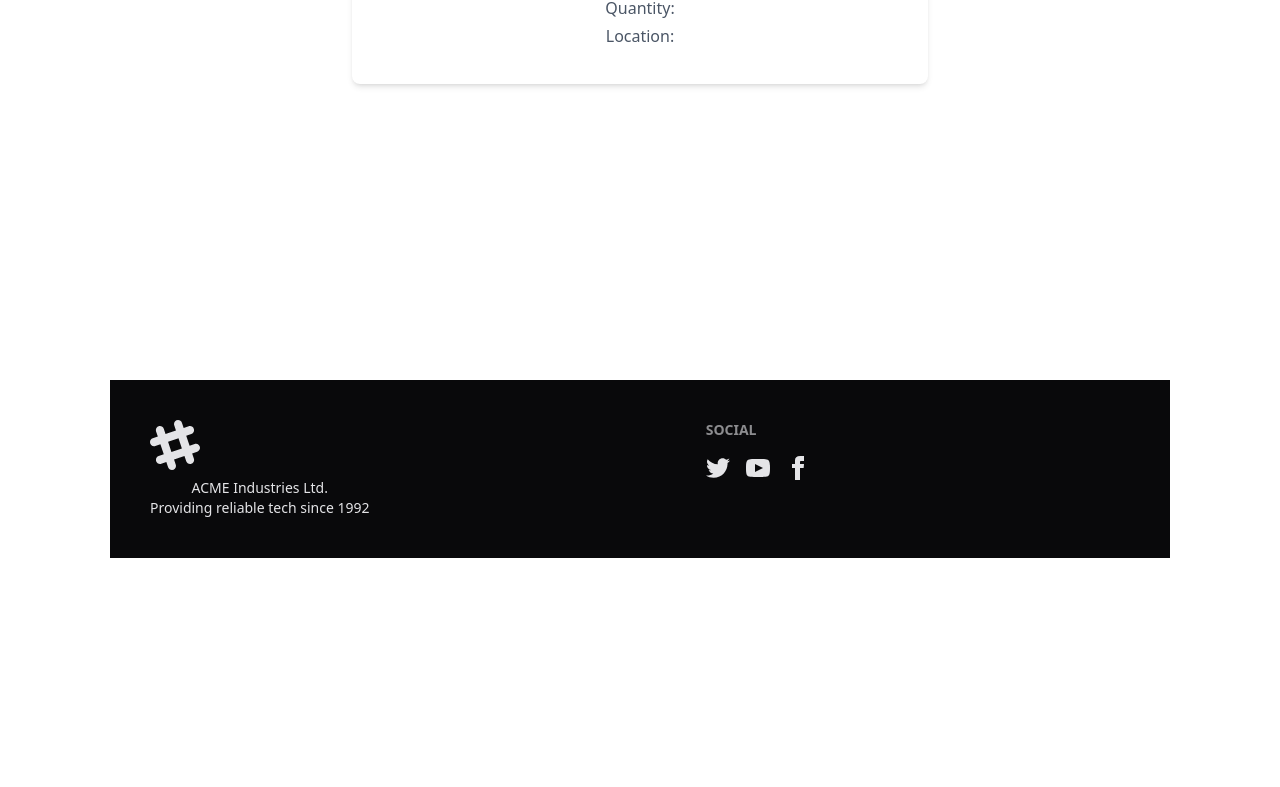
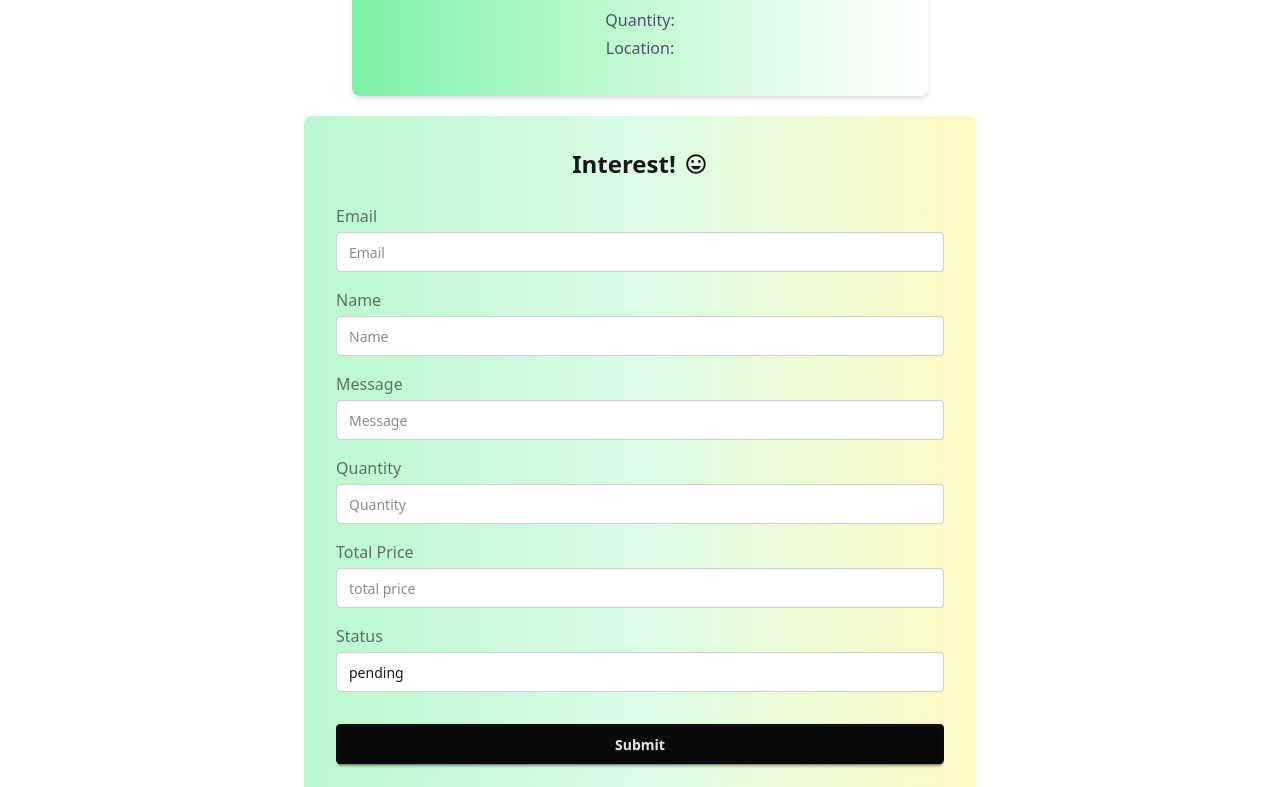
Before and after one commit to mahfozweb/assignment-krishi-client, a React (Vite) app: page /crops/1 in a window 1280 px wide. Shown: the part 552-1339 px from the top of the page. Before the commit the page ends 1142 px from the top, so only its background shows below. Built offline with nearby package versions, Linux system fonts and the light colour scheme; no server answers; sample sign-in values are in the browser's storage.

Commit message:
added details page ternary

```diff
--- a/src/Components/AddCrops.jsx
+++ b/src/Components/AddCrops.jsx
@@ -27,6 +27,7 @@ const AddCrops = () => {
 
   const handleChange = (e) => {
     setFormData({ ...formData, [e.target.name]: e.target.value });
+    e.target.reset();
   };
 
   const handleSubmit = async (e) => {
--- a/src/Components/CardDetails.jsx
+++ b/src/Components/CardDetails.jsx
@@ -1,9 +1,19 @@
-import React, { useEffect, useState } from "react";
-import { useParams } from "react-router";
+import React, { use, useEffect, useState } from "react";
+import { IoMdHappy } from "react-icons/io";
+import { Link, NavLink, useParams } from "react-router";
+import { toast } from "react-toastify";
+import { AuthContext } from "../Provider/AuthProvider";
+import Receive from "./Receive";
 
 const CardDetails = () => {
+  const [error, setError] = useState("");
+  const [owner, setOwner] = useState([]);
+  const { user } = use(AuthContext);
   const [crops, setCrops] = useState({});
+  console.log(crops?.owner?.ownerEmail);
+
   const {
+    _id,
     name,
     image,
     type,
@@ -13,7 +23,7 @@ const CardDetails = () => {
     description,
     location,
   } = crops;
-  console.log(name, image);
+  // console.log(name, image);
   const data = useParams();
   //   console.log(data.id);
   useEffect(() => {
@@ -24,11 +34,36 @@ const CardDetails = () => {
       });
   }, [data.id]);
 
+  const handleSubmit = (e) => {
+    e.preventDefault();
+    const name = e.target.name.value;
+    const email = e.target.email.value;
+    const message = e.target.message.value;
+    const status = e.target.status.value;
+    const quantity = e.target.quantity.value;
+    const newInterest = { cropId: _id, name, email, message, status, quantity };
+    fetch("http://localhost:4000/interest", {
+      method: "POST",
+      headers: {
+        "content-type": "application/json",
+      },
+      body: JSON.stringify(newInterest),
+    })
+      .then((res) => res.json())
+      .then((data) => {
+        console.log("after post", data);
+        if (data.insertedId) {
+          toast.success(" Interest Crop submitted successfully!");
+        }
+      });
+    e.target.reset();
+  };
+
   return (
     <div>
-      <h1>details page</h1>
+      <h1 className="font-bold text-3xl">Crops Details </h1>
       <div>
-        <div className="max-w-xl mx-auto mt-10 p-5 shadow-md rounded-lg bg-white">
+        <div className="max-w-xl mx-auto mt-10 p-5 shadow-md rounded-lg bg-gradient-to-r from-green-300 to-white">
           {/* Image Section */}
           <div className="w-full h-64 overflow-hidden rounded-lg">
             <img
@@ -60,6 +95,101 @@ const CardDetails = () => {
           </div>
         </div>
       </div>
+      {/* form///////////////////// */}
+      <div>
+        {user?.email !== crops?.owner?.ownerEmail ? (
+          <div className="card bg-gradient-to-r from-green-200 via-green-100 to-yellow-100 mx-auto mt-5 w-full max-w-2xl shadow-4xl p-6">
+            <div className="text-center mb-6">
+              <h1 className="text-2xl font-bold flex justify-center items-center gap-2">
+                Interest! <IoMdHappy />
+              </h1>
+            </div>
+
+            <form onSubmit={handleSubmit} className="space-y-4">
+              <div className="flex flex-col">
+                <label className="label mb-1">Email</label>
+                <input
+                  type="email"
+                  name="email"
+                  className="input w-full"
+                  placeholder="Email"
+                />
+              </div>
+
+              <div className="flex flex-col">
+                <label className="label mb-1">Name</label>
+                <input
+                  type="text"
+                  name="name"
+                  className="input w-full"
+                  placeholder="Name"
+                />
+              </div>
+
+              <div className="flex flex-col">
+                <label className="label mb-1">Message</label>
+                <input
+                  type="text"
+                  name="message"
+                  className="input w-full"
+                  placeholder="Message"
+                />
+              </div>
+
+              <div className="flex flex-col">
+                <label className="label mb-1">Quantity</label>
+                <input
+                  type="text"
+                  name="quantity"
+                  className="input w-full"
+                  placeholder="Quantity"
+                />
+              </div>
+              <div className="flex flex-col">
+                <label className="label mb-1">Total Price</label>
+                <input
+                  type="text"
+                  name="price"
+                  className="input w-full"
+                  placeholder="total price"
+                />
+              </div>
+
+              <div className="flex flex-col">
+                <label className="label mb-1">Status</label>
+                <input
+                  type="text"
+                  name="status"
+                  className="input w-full"
+                  defaultValue="pending"
+                />
+              </div>
+
+              <button className="btn btn-neutral w-full mt-4">Submit</button>
+
+              {error && <p className="text-red-400 mt-2">{error}</p>}
+            </form>
+          </div>
+        ) : (
+          <div>
+            <div>
+              <div className="card w-96 bg-base-100 card-md shadow-sm">
+                <div className="card-body">
+                  <h2 className="card-title">Medium Card</h2>
+                  <p>
+                    A card component has a figure, a body part, and inside body
+                    there are title and actions parts
+                  </p>
+                  <div className="justify-end card-actions">
+                    <button className="btn btn-primary">Buy Now</button>
+                  </div>
+                </div>
+              </div>
+            </div>
+          </div>
+        )}
+      </div>
+      {/* recrive section */}
     </div>
   );
 };
--- /dev/null
+++ b/src/Components/Receive.jsx
@@ -0,0 +1,24 @@
+import React from "react";
+
+const Receive = () => {
+  return (
+    <div>
+      <div>
+        <div className="card w-96 bg-base-100 card-md shadow-sm">
+          <div className="card-body">
+            <h2 className="card-title">Medium Card</h2>
+            <p>
+              A card component has a figure, a body part, and inside body there
+              are title and actions parts
+            </p>
+            <div className="justify-end card-actions">
+              <button className="btn btn-primary">Buy Now</button>
+            </div>
+          </div>
+        </div>
+      </div>
+    </div>
+  );
+};
+
+export default Receive;
```
